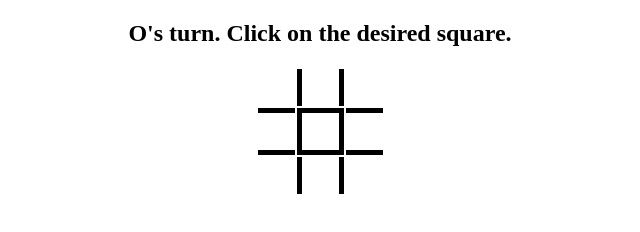
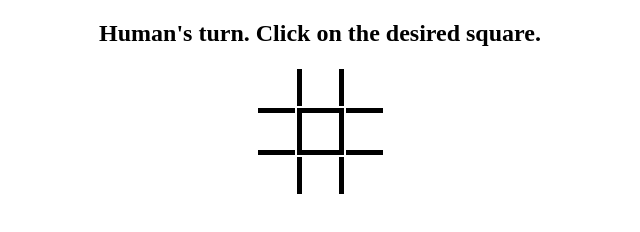
Before and after one commit to dantzlerwolfe/tictac, a plain HTML site: page index.html in a window 1280 px wide. Shown: the whole page, without its empty margins (320-960 px from the left). Drawn offline with Linux system fonts and the light colour scheme.

Commit message:
activate computer support

```diff
--- a/index.html
+++ b/index.html
@@ -25,8 +25,7 @@
     </tr>
   </table>
 </div>
-<script src="tictac.js"></script>
-<script src="tictacterm.js"></script>
+<script src="tictacC.js"></script>
 <script type="text/javascript">runGame();</script>
 </body>
 </html>
```
